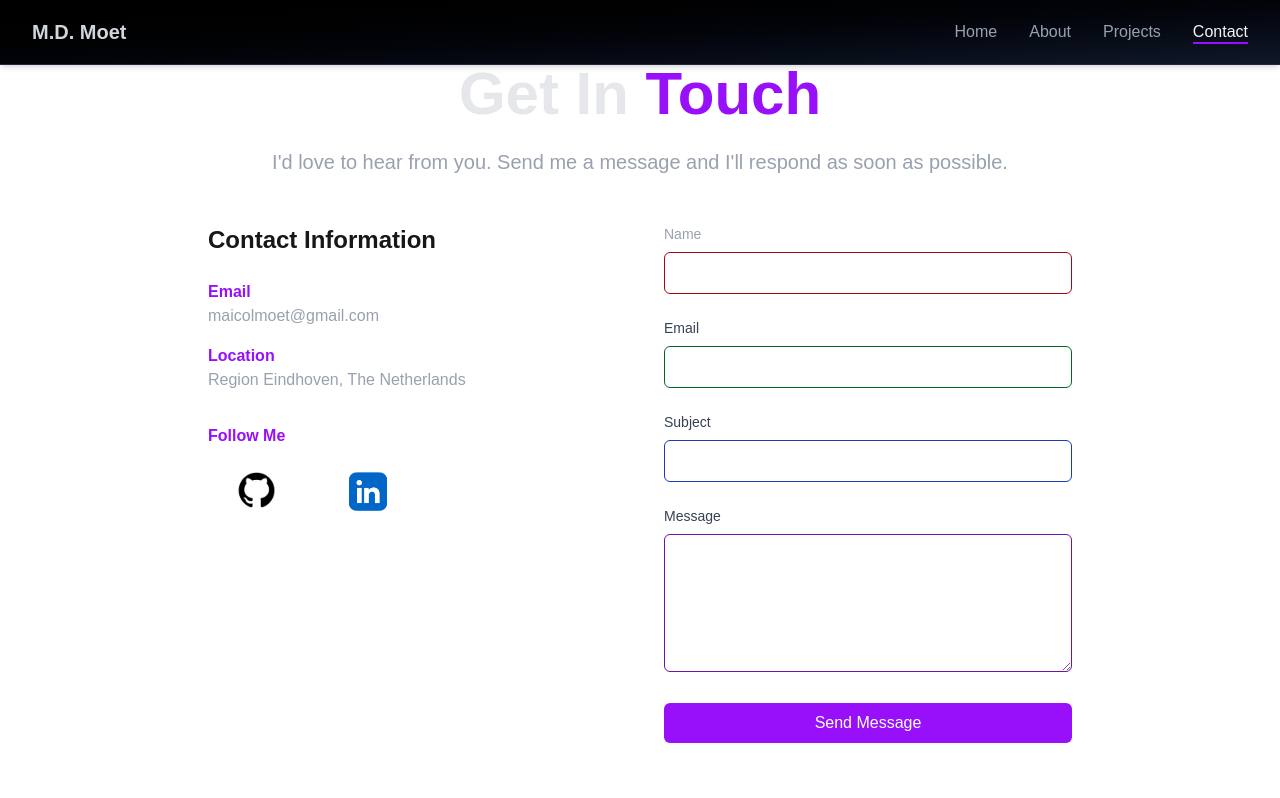
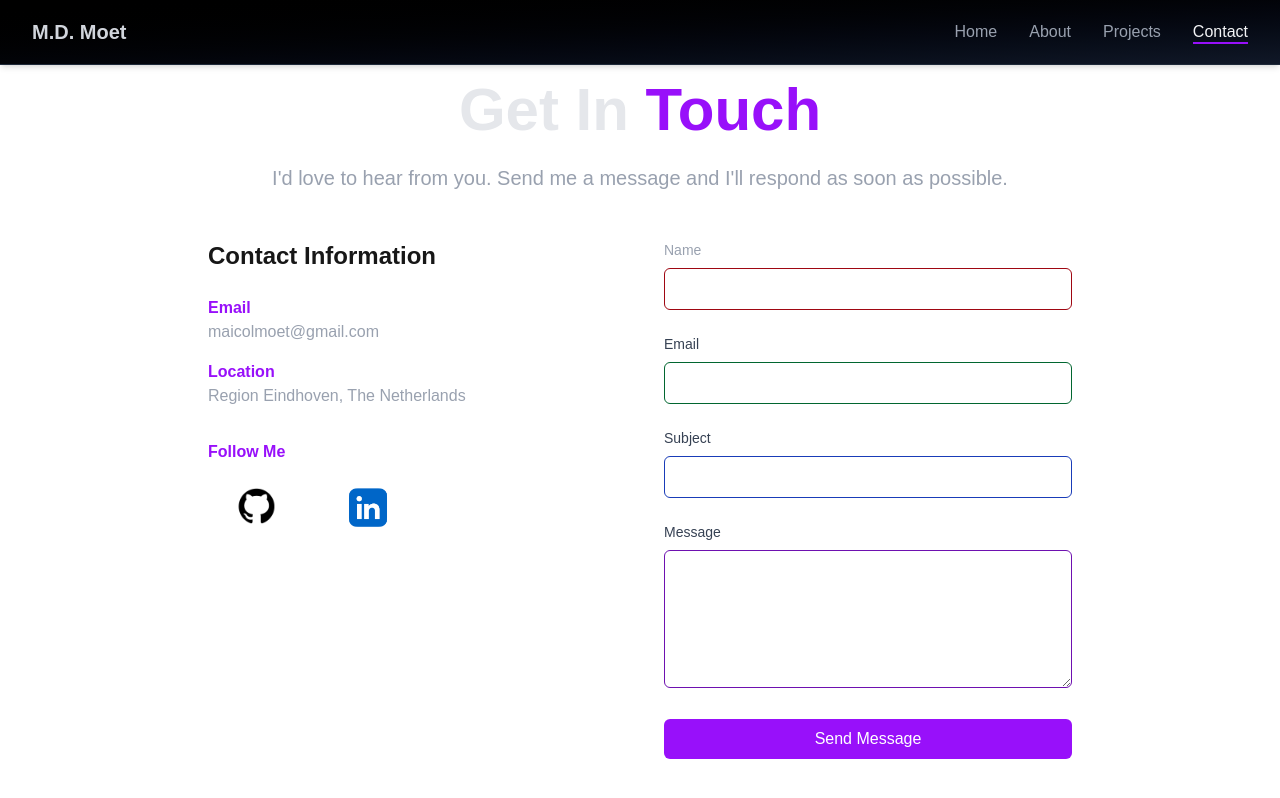
Before and after one commit to MDMoet/Portfolio, a Next.js app in the folder frontend/: page /contact in a window 1280 px wide. Shown: the top 798 px of the page. Built offline with nearby package versions, Linux system fonts and the light colour scheme.

Commit message:
Text spacing fix for contact page

```diff
--- a/frontend/src/app/contact/page.tsx
+++ b/frontend/src/app/contact/page.tsx
@@ -2,7 +2,7 @@
 
 export default function Contact() {
   return (
-    <div className="max-w-4xl mx-auto px-4 py-16">
+    <div className="max-w-4xl mx-auto px-4 py-20">
       <div className="text-center">
       <h1 className="text-4xl md:text-5xl lg:text-6xl font-bold text-gray-200 mb-4 lg:mb-6">Get In <span className="text-purple-600">Touch</span></h1>
       <p className="text-xl text-gray-400 mb-12">
```
